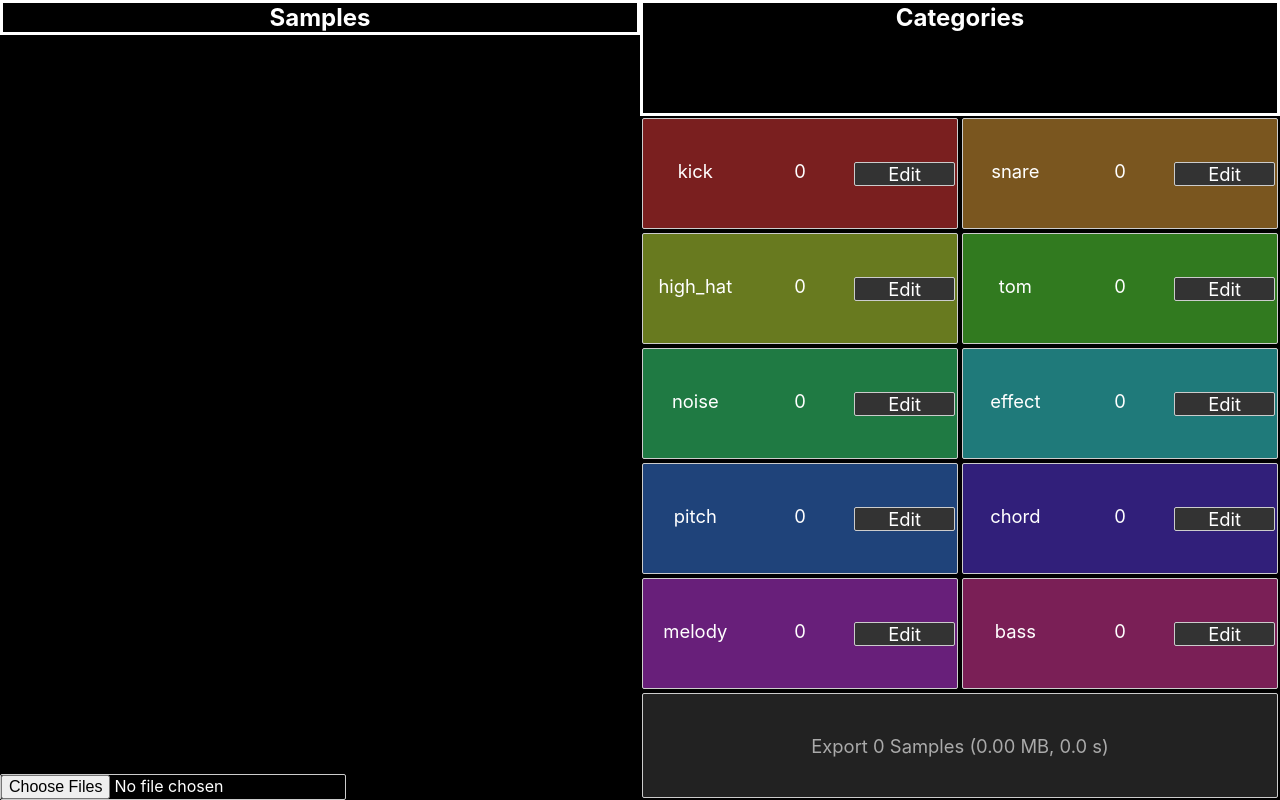
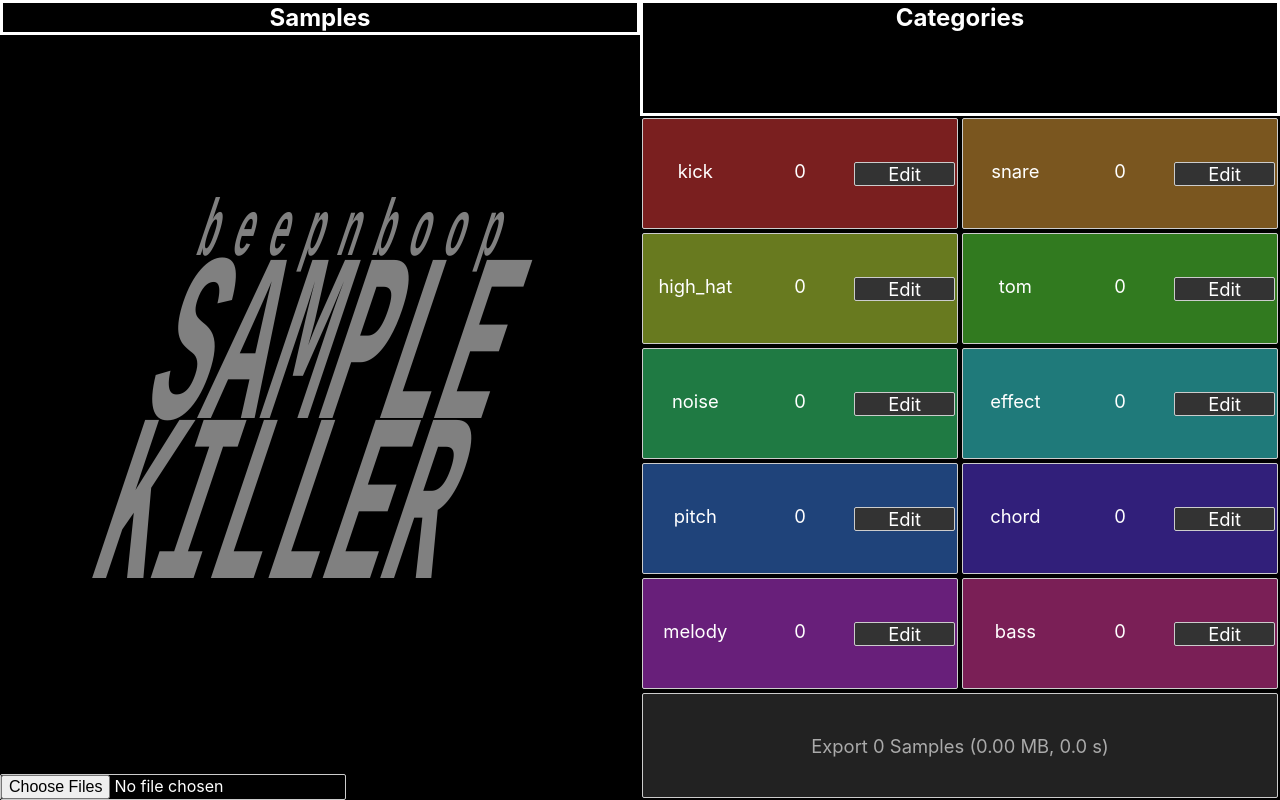
Before and after one commit to EvanBurnette/samplekiller, a Svelte app: page / in a window 1280 px wide. Built offline with nearby package versions, Linux system fonts and the light colour scheme.

Commit message:
Added splash screen

```diff
--- a/src/App.svelte
+++ b/src/App.svelte
@@ -240,6 +240,7 @@
 <!-- svelte-ignore a11y-media-has-caption -->
 <!-- <audio src={audioSrc} controls></audio> -->
 <svelte:head>
+  <title>Sample Killer</title>
   <style>
     body {
       background: black;
@@ -283,6 +284,9 @@
       <p>Press x to remove selected sample from {editMode.category} category</p>
 	  {:else}
 	  <h2>Samples</h2>
+    {/if}
+    {#if samples.length == 0}
+      <div id="splash"><h1><h3>beepnboop</h3>SAMPLE<br>KILLER</h1></div>
     {/if}
     {#each samples as sample, index}
       {#if editMode.active}
@@ -415,6 +419,23 @@
 </main>
 
 <style>
+  #splash {
+    color: gray;
+    font-family: monospace;
+    height: 90vh;
+    display: grid;
+    place-items: center;
+    font-size: 3rem;
+    line-height: 4rem;
+  }
+  #splash h1 {
+    transform: scale(1,2.5) skew(-40deg);
+  }
+  h3 {
+    font-size: 2rem;
+    line-height: 2rem;
+    letter-spacing: 1rem;
+  }
   /* .prefixEdit {
     position: relative;
     top: 100%;
```
